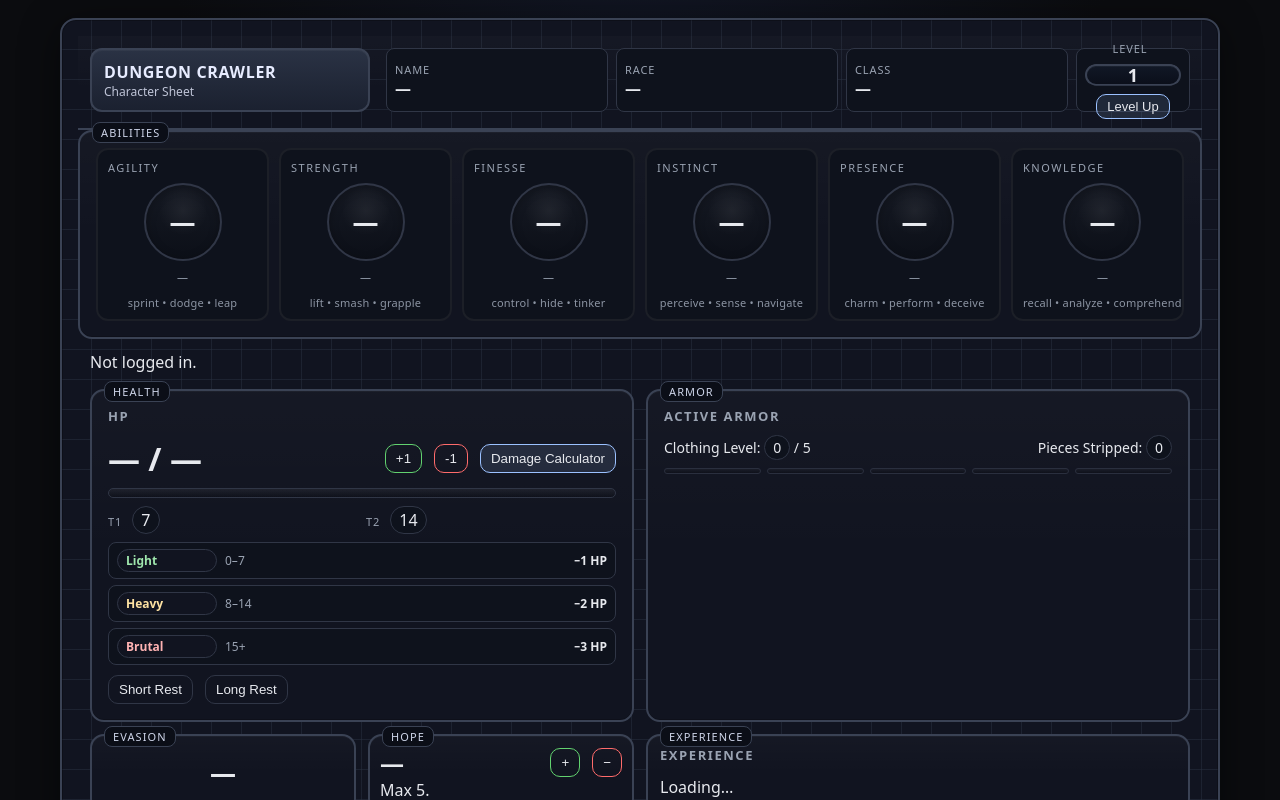
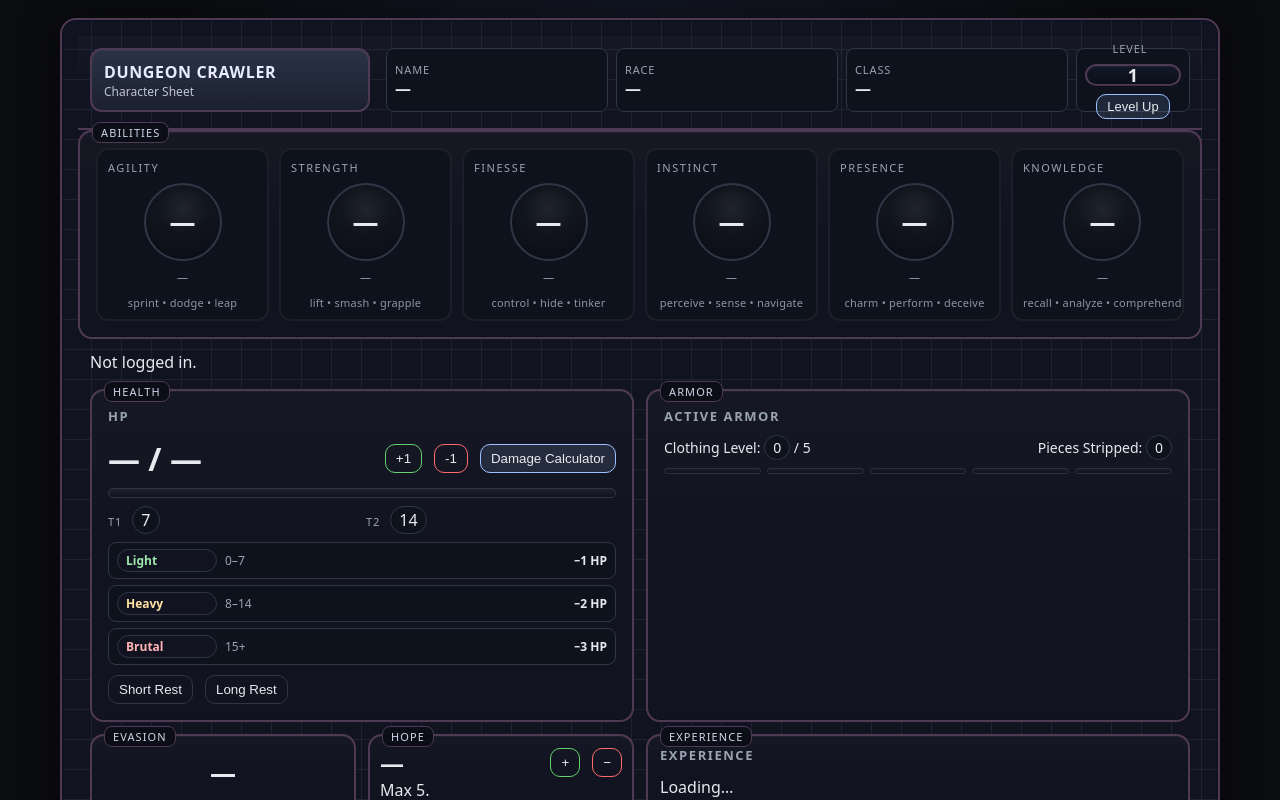
Before and after one commit to sheepysheepys/dungeon-crawl-site, a website: page character.html in a window 1280 px wide. Shown: the top 800 px of the page. Drawn offline with nearby package versions, Linux system fonts and the light colour scheme.

Commit message:
mallory color update

```diff
--- a/css/character.css
+++ b/css/character.css
@@ -11,7 +11,7 @@
   --bad: #ff6b6b;
 
   /* “Paper” sheet feel */
-  --sheet-edge: #3a4254;
+  --sheet-edge: #4e3a54;
   --sheet-line: #2a3141;
   --label-bg: #0b0e17;
 
```
